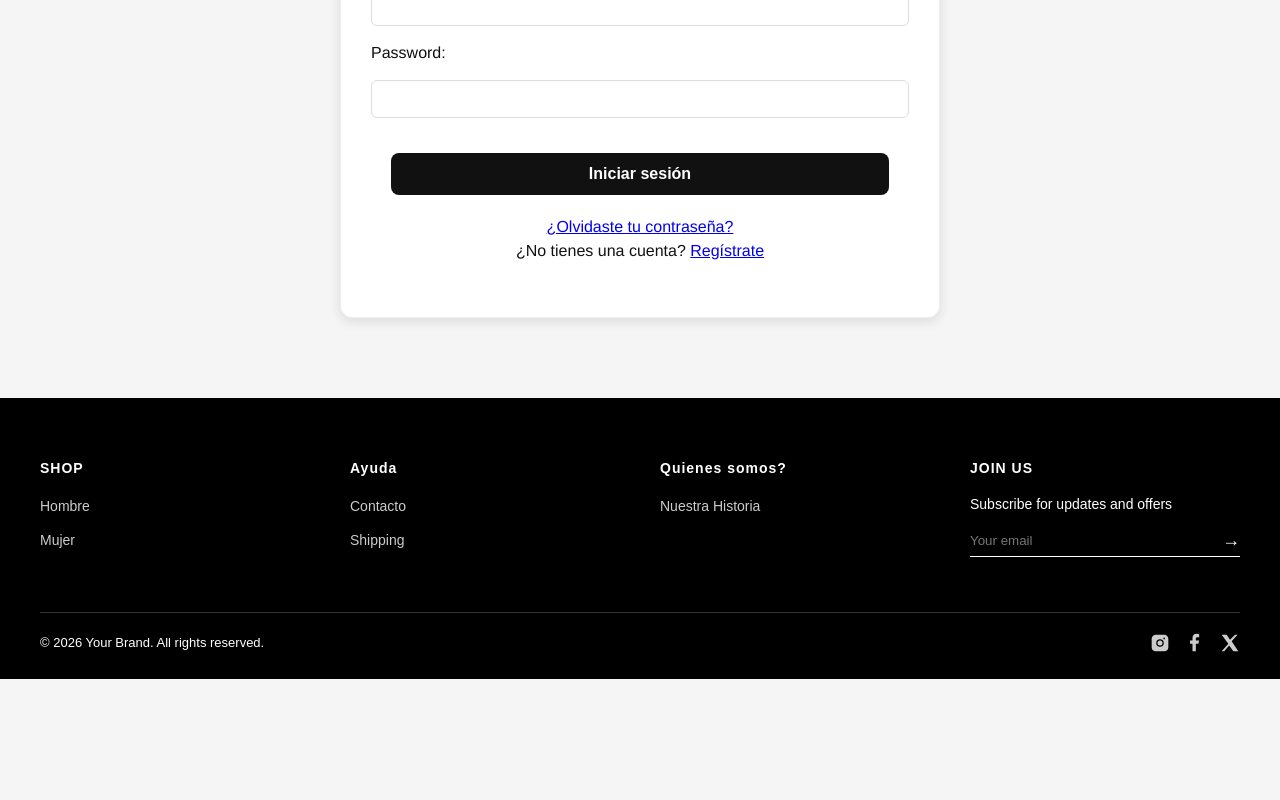
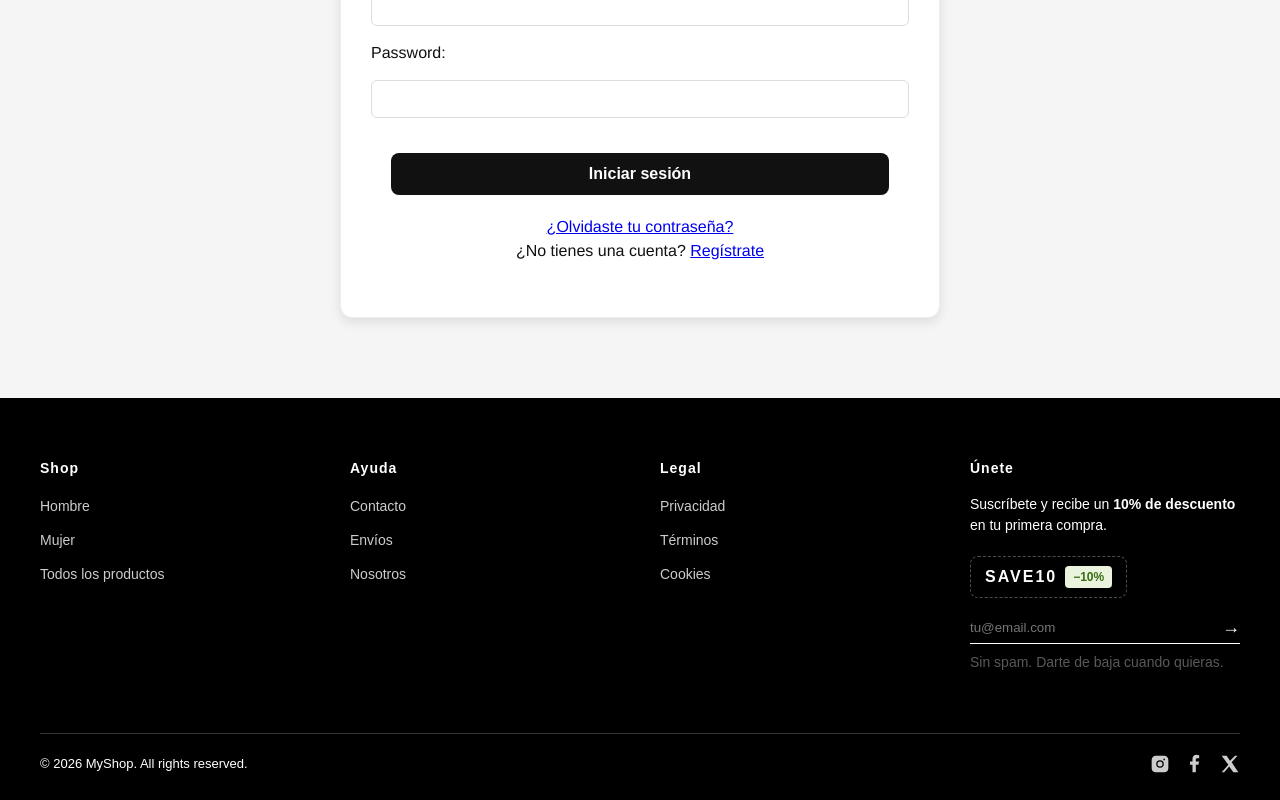
Before and after one commit to Joseg789/frontend-final-project, a React (Vite) app in the folder front/: page /login in a window 1280 px wide. Shown: the part 342-1142 px from the top of the page. Before the commit the page ends 1021 px from the top, so only its background shows below. Built offline with nearby package versions, Linux system fonts and the light colour scheme; no server answers.

Commit message:
fixs bugs

```diff
--- a/front/src/components/Footer.jsx
+++ b/front/src/components/Footer.jsx
@@ -1,21 +1,48 @@
+import { useState } from "react";
 import { Link } from "react-router-dom";
+import { toast } from "sonner";
+import api from "../api";
 import FacebookIcon from "./icons/FacebookIcon";
 import InstagramIcon from "./icons/InstagramIcon";
 import XIcon from "./icons/XIcon";
 
 const Footer = () => {
+  const [email, setEmail] = useState("");
+  const [loading, setLoading] = useState(false);
+  const [done, setDone] = useState(false);
+
+  const handleSubscribe = async (e) => {
+    e.preventDefault();
+    if (!email) return toast.error("Introduce tu email");
+
+    try {
+      setLoading(true);
+      await api.post("subscribe", { email });
+      setDone(true);
+      setEmail("");
+      toast.success("¡Suscrito! Revisa tu email para tu cupón SAVE10");
+    } catch (err) {
+      toast.error(err.response?.data?.message || "Error al suscribirse");
+    } finally {
+      setLoading(false);
+    }
+  };
+
   return (
     <footer className="footer">
       <div className="footer-container">
         {/* Columna 1 */}
         <div className="footer-column">
-          <h3>SHOP</h3>
+          <h3>Shop</h3>
           <ul>
             <li>
               <Link to="/hombre">Hombre</Link>
             </li>
             <li>
               <Link to="/mujer">Mujer</Link>
+            </li>
+            <li>
+              <Link to="/productos">Todos los productos</Link>
             </li>
           </ul>
         </div>
@@ -25,47 +52,88 @@ const Footer = () => {
           <h3>Ayuda</h3>
           <ul>
             <li>
-              <Link to="/contact">Contacto</Link>
+              <Link to="/contacto">Contacto</Link>
             </li>
             <li>
-              <Link to="/shipping">Shipping</Link>
+              <Link to="/envios">Envíos</Link>
+            </li>
+            <li>
+              <Link to="/nosotros">Nosotros</Link>
             </li>
           </ul>
         </div>
 
         {/* Columna 3 */}
         <div className="footer-column">
-          <h3>Quienes somos?</h3>
+          <h3>Legal</h3>
           <ul>
             <li>
-              <Link to="/nosotros">Nuestra Historia</Link>
+              <Link to="/privacidad">Privacidad</Link>
+            </li>
+            <li>
+              <Link to="/terminos">Términos</Link>
+            </li>
+            <li>
+              <Link to="/cookies">Cookies</Link>
             </li>
           </ul>
         </div>
 
         {/* Newsletter */}
         <div className="footer-column newsletter">
-          <h3>JOIN US</h3>
-          <p>Subscribe for updates and offers</p>
-          <div className="newsletter-form">
-            <input type="email" placeholder="Your email" />
-            <button>→</button>
-          </div>
+          <h3>Únete</h3>
+
+          {done ? (
+            <div className="newsletter-success">
+              <p className="newsletter-success-icon">🎉</p>
+              <p className="newsletter-success-text">
+                ¡Suscrito! Revisa tu email — te hemos enviado el cupón
+                <strong> SAVE10</strong> para un 10% de descuento.
+              </p>
+            </div>
+          ) : (
+            <>
+              <p>
+                Suscríbete y recibe un <strong>10% de descuento</strong> en tu
+                primera compra.
+              </p>
+
+              <div className="coupon-preview">
+                <span className="coupon-code">SAVE10</span>
+                <span className="coupon-off">−10%</span>
+              </div>
+
+              <form className="newsletter-form" onSubmit={handleSubscribe}>
+                <input
+                  type="email"
+                  placeholder="tu@email.com"
+                  value={email}
+                  onChange={(e) => setEmail(e.target.value)}
+                  required
+                />
+                <button type="submit" disabled={loading}>
+                  {loading ? "..." : "→"}
+                </button>
+              </form>
+
+              <p className="newsletter-hint">
+                Sin spam. Darte de baja cuando quieras.
+              </p>
+            </>
+          )}
         </div>
       </div>
 
       {/* Bottom */}
       <div className="footer-bottom">
-        <p>© 2026 Your Brand. All rights reserved.</p>
+        <p>© 2026 MyShop. All rights reserved.</p>
         <div className="socials">
           <Link to="#" aria-label="Instagram">
             <InstagramIcon />
           </Link>
-
           <Link to="#" aria-label="Facebook">
             <FacebookIcon />
           </Link>
-
           <Link to="#" aria-label="X">
             <XIcon />
           </Link>
--- a/front/src/index.css
+++ b/front/src/index.css
@@ -644,6 +644,57 @@ body {
   font-size: 13px;
 }
 
+/* Cupón preview */
+.coupon-preview {
+  display: inline-flex;
+  align-items: center;
+  gap: 8px;
+  border: 1px dashed rgba(255, 255, 255, 0.3);
+  border-radius: 8px;
+  padding: 8px 14px;
+  margin: 10px 0 14px;
+}
+
+.coupon-code {
+  font-size: 16px;
+  font-weight: 700;
+  color: #fff;
+  letter-spacing: 2px;
+}
+
+.coupon-off {
+  font-size: 12px;
+  font-weight: 600;
+  background: #eaf3de;
+  color: #3b6d11;
+  padding: 2px 8px;
+  border-radius: 4px;
+}
+
+/* Newsletter hint */
+.newsletter-hint {
+  font-size: 11px;
+  color: rgba(255, 255, 255, 0.35);
+  margin-top: 8px;
+}
+
+/* Estado éxito */
+.newsletter-success {
+  margin-top: 8px;
+}
+
+.newsletter-success-icon {
+  font-size: 28px;
+  margin: 0 0 8px;
+}
+
+.newsletter-success-text {
+  font-size: 13px;
+  color: rgba(255, 255, 255, 0.75);
+  line-height: 1.6;
+  margin: 0;
+}
+
 .socials a:hover {
   color: #fff;
   transform: scale(1.1);
--- a/front/src/pages/Admin/RecentActivity.jsx
+++ b/front/src/pages/Admin/RecentActivity.jsx
@@ -1,71 +1,125 @@
-import { UserPlus, ShoppingCart, FileText, AlertCircle } from "lucide-react";
+import { useState, useEffect } from "react";
+import { UserPlus, ShoppingCart, AlertCircle } from "lucide-react";
+import { useNavigate } from "react-router-dom";
+import api from "../../api";
 import "./adminStyles.css";
 
-const activities = [
-  {
+const timeAgo = (date) => {
+  if (!date) return "—";
+  const parsed = new Date(date);
+  if (isNaN(parsed.getTime())) return "—";
+  const diff = Math.floor((Date.now() - parsed.getTime()) / 1000);
+  if (diff < 60) return "Ahora mismo";
+  if (diff < 3600) return `Hace ${Math.floor(diff / 60)} min`;
+  if (diff < 86400) return `Hace ${Math.floor(diff / 3600)}h`;
+  return `Hace ${Math.floor(diff / 86400)}d`;
+};
+
+const buildActivities = (orders, users) => {
+  const activities = [];
+
+  // pedidos recientes
+  [...orders]
+    .sort((a, b) => new Date(b.createdAt) - new Date(a.createdAt))
+    .slice(0, 5)
+    .forEach((order) => {
+      activities.push({
+        icon: ShoppingCart,
+        iconBgClass: "icon-success",
+        title: "Nuevo pedido recibido",
+        description: `Pedido #${order._id?.slice(-6).toUpperCase()} — ${(order.total || 0).toFixed(2)}€`,
+        time: timeAgo(order.createdAt),
+        date: new Date(order.createdAt),
+      });
+    });
+
+  // usuarios recientes
+  [...users]
+    .sort((a, b) => new Date(b.createdAt) - new Date(a.createdAt))
+    .slice(0, 3)
+    .forEach((user) => {
+      activities.push({
         icon: UserPlus,
         iconBgClass: "icon-info",
-    title: "New user registered",
-    description: "Sarah Johnson joined the platform",
-    time: "2 minutes ago",
-  },
-  {
-    icon: ShoppingCart,
-    iconBgClass: "icon-success",
-    title: "New order received",
-    description: "Order #12847 worth $299.99",
-    time: "5 minutes ago",
-  },
-  {
-    icon: FileText,
-    iconBgClass: "icon-warning",
-    title: "Report generated",
-    description: "Monthly sales report is ready",
-    time: "15 minutes ago",
-  },
-  {
+        title: "Nuevo usuario registrado",
+        description: user.email,
+        time: timeAgo(user.createdAt),
+        date: new Date(user.createdAt),
+      });
+    });
+
+  // pedidos cancelados
+  [...orders]
+    .filter((o) => o.estado === "cancelado")
+    .sort((a, b) => new Date(b.createdAt) - new Date(a.createdAt))
+    .slice(0, 2)
+    .forEach((order) => {
+      activities.push({
         icon: AlertCircle,
         iconBgClass: "icon-destructive",
-    title: "System notification",
-    description: "Server maintenance scheduled",
-    time: "1 hour ago",
-  },
-  {
-    icon: ShoppingCart,
-    iconBgClass: "icon-success",
-    title: "New order received",
-    description: "Order #128479 worth $399.99",
-    time: "15 minutes ago",
-  },
-  {
-    icon: FileText,
-    iconBgClass: "icon-warning",
-    title: "Report generated",
-    description: "Monthly sales report is ready",
-    time: "15 minutes ago",
-  },
-  {
-    icon: AlertCircle,
-    iconBgClass: "icon-destructive",
-    title: "System notification",
-    description: "Server maintenance scheduled",
-    time: "1 hour ago",
-  },
-  {
-    icon: ShoppingCart,
-    iconBgClass: "icon-success",
-    title: "New order received",
-    description: "Order #128479 worth $399.99",
-    time: "15 minutes ago",
-  },
-];
+        title: "Pedido cancelado",
+        description: `Pedido #${order._id?.slice(-6).toUpperCase()} cancelado`,
+        time: timeAgo(order.createdAt),
+        date: new Date(order.createdAt),
+      });
+    });
+
+  // ordenar por fecha más reciente
+  return activities.sort((a, b) => b.date - a.date).slice(0, 8);
+};
 
 export const RecentActivity = () => {
+  const [activities, setActivities] = useState([]);
+  const [loading, setLoading] = useState(true);
+  const navigate = useNavigate();
+
+  useEffect(() => {
+    const fetchData = async () => {
+      try {
+        setLoading(true);
+        const [ordersRes, usersRes] = await Promise.all([
+          api.get("orders"),
+          api.get("auth/users"),
+        ]);
+        setActivities(buildActivities(ordersRes.data, usersRes.data));
+      } catch {
+        setActivities([]);
+      } finally {
+        setLoading(false);
+      }
+    };
+    fetchData();
+  }, []);
+
   return (
     <div className="recent-activity-card">
-      <h3 className="recent-activity-title">Recent Activity</h3>
+      <h3 className="recent-activity-title">Actividad reciente</h3>
+
       <div className="activities-list">
-        {activities.map((a, i) => (
+        {loading ? (
+          <p
+            style={{
+              fontSize: 13,
+              color: "#888",
+              padding: "1rem 0",
+              textAlign: "center",
+            }}
+          >
+            Cargando...
+          </p>
+        ) : activities.length === 0 ? (
+          <p
+            style={{
+              fontSize: 13,
+              color: "#888",
+              padding: "1rem 0",
+              textAlign: "center",
+            }}
+          >
+            Sin actividad reciente
+          </p>
+        ) : (
+          activities.map((a, i) => (
             <div key={i} className="activity-row">
               <div className={`activity-icon ${a.iconBgClass}`}>
                 <a.icon className="icon-svg" />
@@ -76,9 +130,16 @@ export const RecentActivity = () => {
                 <p className="activity-time">{a.time}</p>
               </div>
             </div>
-        ))}
+          ))
+        )}
       </div>
-      <button className="view-all-btn">View all activities</button>
+
+      <button
+        className="view-all-btn"
+        onClick={() => navigate("/admin/notifications")}
+      >
+        Ver toda la actividad
+      </button>
     </div>
   );
 };
```
Lines whose indentation alone changed are shown as unchanged.
